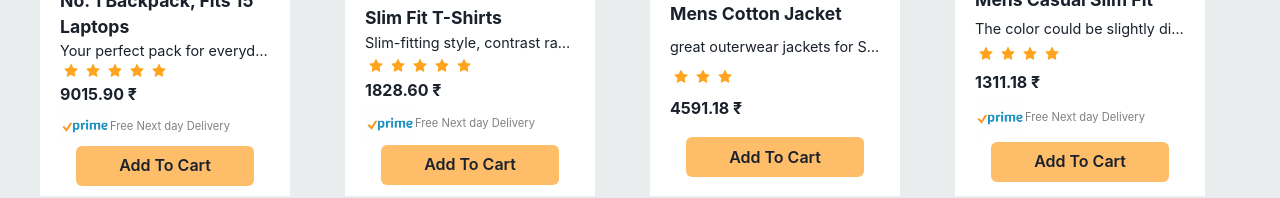
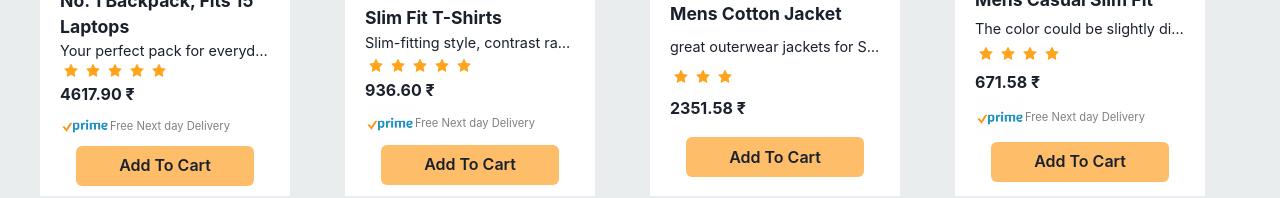
Before and after one commit to diveshkswn/amazon-clone-nextjs, a Next.js app: page / in a window 1280 px wide. Shown: the part 721-919 px from the top of the page. Built offline with nearby package versions, Linux system fonts and the light colour scheme; no server answers.

Commit message:
Product card changes for dollar to rupee conversion

```diff
--- a/components/product/ProductList.jsx
+++ b/components/product/ProductList.jsx
@@ -12,7 +12,7 @@ export default function ProductList({ productList }) {
         imageURL={product.image}
         description={product.description}
         category={product.category}
-        price={parseFloat(product.price * 82).toFixed(2)}
+        price={parseFloat(product.price * 42).toFixed(2)} // Converting $ to rupee.
       />
     );
   }
```
